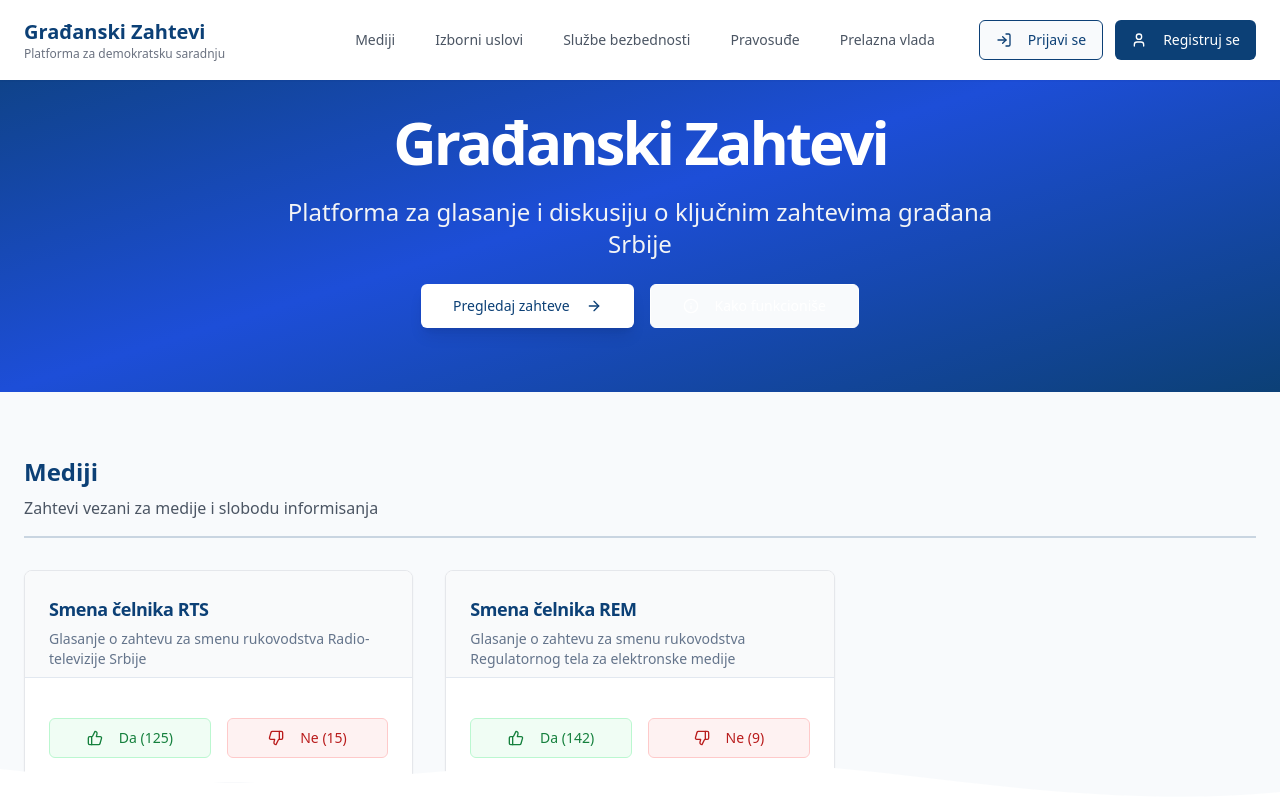
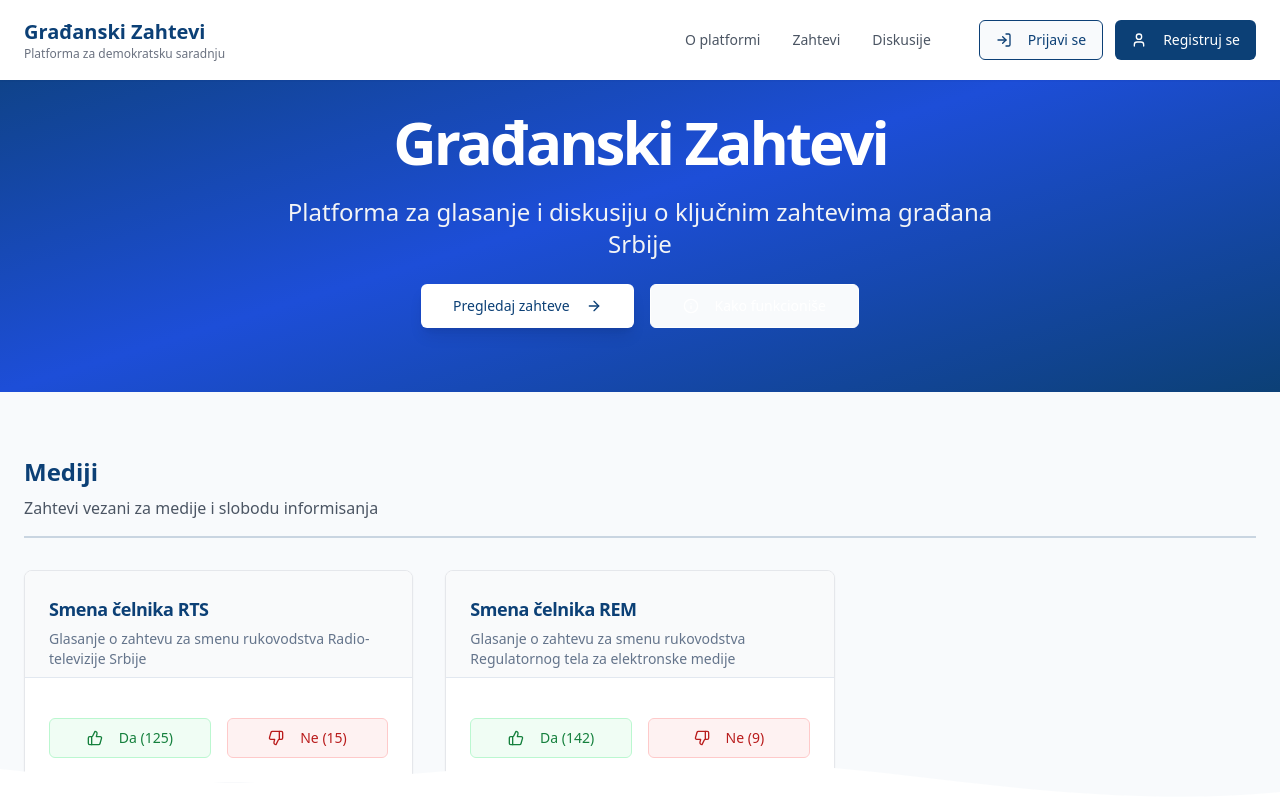
Before and after one commit to rajko-rad/gradjanskizahtevi, a React (Vite) app: page / in a window 1280 px wide. Shown: the top 798 px of the page. Built offline with nearby package versions, Linux system fonts and the light colour scheme.

Commit message:
Reverted to edit edt-60570ab6-367d-4875-8250-cf22d242207a: "Refactor: Improve the design and appearance"

```diff
--- a/src/components/Header.tsx
+++ b/src/components/Header.tsx
@@ -5,14 +5,6 @@ import { Menu, X, User, LogIn } from "lucide-react";
 
 export function Header() {
   const [isMenuOpen, setIsMenuOpen] = useState(false);
-
-  const topics = [
-    { name: "Mediji", href: "#mediji" },
-    { name: "Izborni uslovi", href: "#izborni-uslovi" },
-    { name: "Službe bezbednosti", href: "#sluzbe-bezbednosti" },
-    { name: "Pravosuđe", href: "#pravosudje" },
-    { name: "Prelazna vlada", href: "#prelazna-vlada" }
-  ];
 
   return (
     <header className="fixed top-0 left-0 right-0 bg-white z-50 shadow-sm">
@@ -39,16 +31,10 @@ export function Header() {
         </div>
 
         {/* Desktop menu */}
-        <nav className="hidden md:flex items-center gap-4 overflow-x-auto">
-          {topics.map((topic) => (
-            <a
-              key={topic.name}
-              href={topic.href}
-              className="px-3 py-2 text-sm font-medium text-gray-600 hover:text-serbia-blue transition-colors whitespace-nowrap"
-            >
-              {topic.name}
-            </a>
-          ))}
+        <nav className="hidden md:flex items-center gap-8">
+          <a href="#" className="text-sm font-medium text-gray-600 hover:text-serbia-blue transition-colors">O platformi</a>
+          <a href="#" className="text-sm font-medium text-gray-600 hover:text-serbia-blue transition-colors">Zahtevi</a>
+          <a href="#" className="text-sm font-medium text-gray-600 hover:text-serbia-blue transition-colors">Diskusije</a>
 
           <div className="flex items-center gap-3 ml-4">
             <Button variant="outline" className="border-serbia-blue text-serbia-blue hover:bg-serbia-blue/10">
@@ -66,16 +52,10 @@ export function Header() {
       {/* Mobile menu dropdown */}
       {isMenuOpen && (
         <div className="bg-white shadow-md md:hidden">
-          <div className="px-4 py-6 space-y-4">
-            {topics.map((topic) => (
-              <a
-                key={topic.name}
-                href={topic.href}
-                className="block text-sm font-medium text-gray-600 hover:text-serbia-blue py-2"
-              >
-                {topic.name}
-              </a>
-            ))}
+          <div className="px-4 py-6 space-y-6">
+            <a href="#" className="block text-sm font-medium text-gray-600 hover:text-serbia-blue">O platformi</a>
+            <a href="#" className="block text-sm font-medium text-gray-600 hover:text-serbia-blue">Zahtevi</a>
+            <a href="#" className="block text-sm font-medium text-gray-600 hover:text-serbia-blue">Diskusije</a>
 
             <div className="flex flex-col gap-3 pt-2">
               <Button variant="outline" className="w-full border-serbia-blue text-serbia-blue hover:bg-serbia-blue/10">
```
